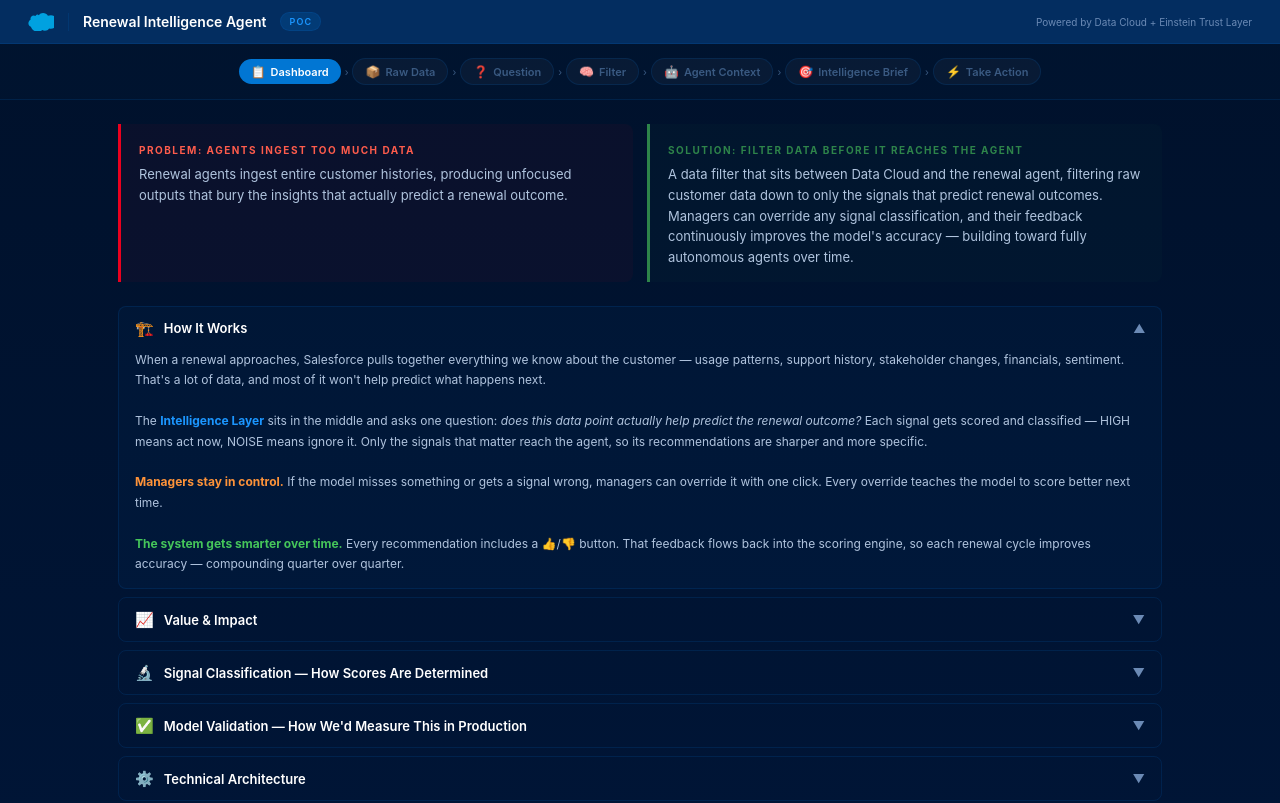
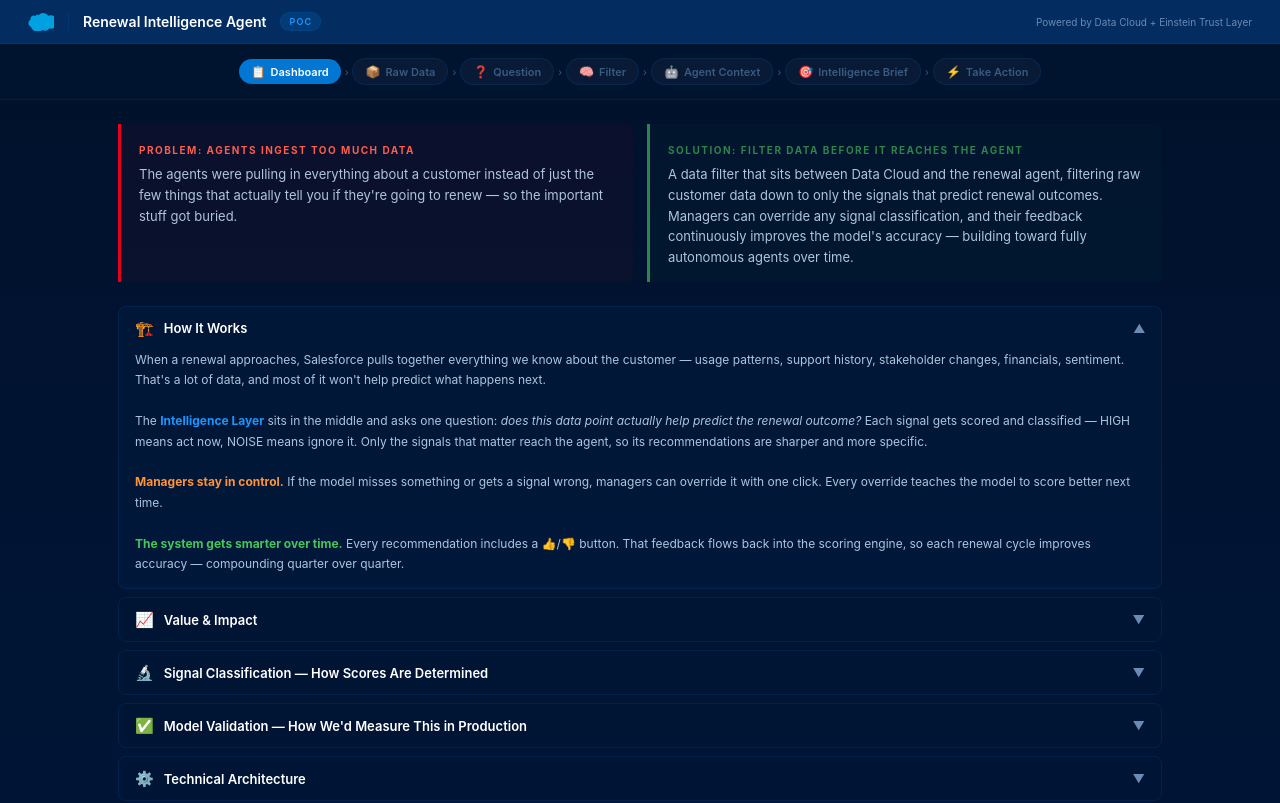
Before and after one commit to dhakshanayashwanth/renewal-intelligence-agent, a React (Vite) app: page / in a window 1280 px wide. Shown: the top 803 px of the page. Built offline with nearby package versions, Linux system fonts and the light colour scheme.

Commit message:
Update App.jsx

```diff
--- a/src/App.jsx
+++ b/src/App.jsx
@@ -874,7 +874,7 @@
             <div style={{ display: "flex", gap: 14, marginBottom: 24, flexWrap: "wrap" }}>
               <div style={{ flex: 1, minWidth: 280, padding: "14px 18px", background: "rgba(234,0,30,0.04)", borderLeft: `3px solid ${sf.error}`, borderRadius: "0 8px 8px 0" }}>
                 <span style={{ fontSize: 10, textTransform: "uppercase", letterSpacing: 1.5, color: sf.errorLight, fontWeight: 700 }}>Problem: Agents Ingest Too Much Data</span>
-                <p style={{ margin: "6px 0 0", fontSize: 13, color: sf.textLight, lineHeight: 1.6 }}>Renewal agents ingest entire customer histories, producing unfocused outputs that bury the insights that actually predict a renewal outcome.</p>
+                <p style={{ margin: "6px 0 0", fontSize: 13, color: sf.textLight, lineHeight: 1.6 }}>The agents were pulling in everything about a customer instead of just the few things that actually tell you if they're going to renew — so the important stuff got buried.</p>
               </div>
               <div style={{ flex: 1, minWidth: 280, padding: "14px 18px", background: "rgba(46,132,74,0.04)", borderLeft: `3px solid ${sf.success}`, borderRadius: "0 8px 8px 0" }}>
                 <span style={{ fontSize: 10, textTransform: "uppercase", letterSpacing: 1.5, color: sf.success, fontWeight: 700 }}>Solution: Filter Data Before it Reaches the Agent</span>
```
